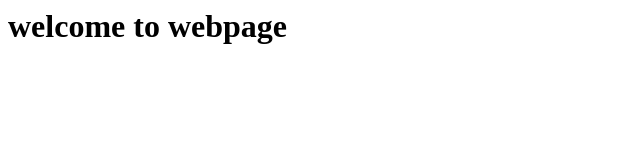
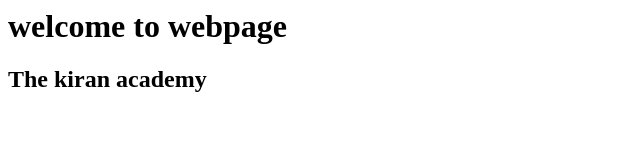
Before and after one commit to VaibhavBhambere/localrepo, a plain HTML site: page localrepo/index.html in a window 1280 px wide. Shown: the whole page, without its empty margins (0-640 px from the left). Drawn offline with Linux system fonts and the light colour scheme.

Commit message:
add somethin in index.html

```diff
--- a/localrepo/index.html
+++ b/localrepo/index.html
@@ -1 +1,2 @@
 <h1>welcome to webpage</h1>
+<h2>The kiran academy</h2>
```
